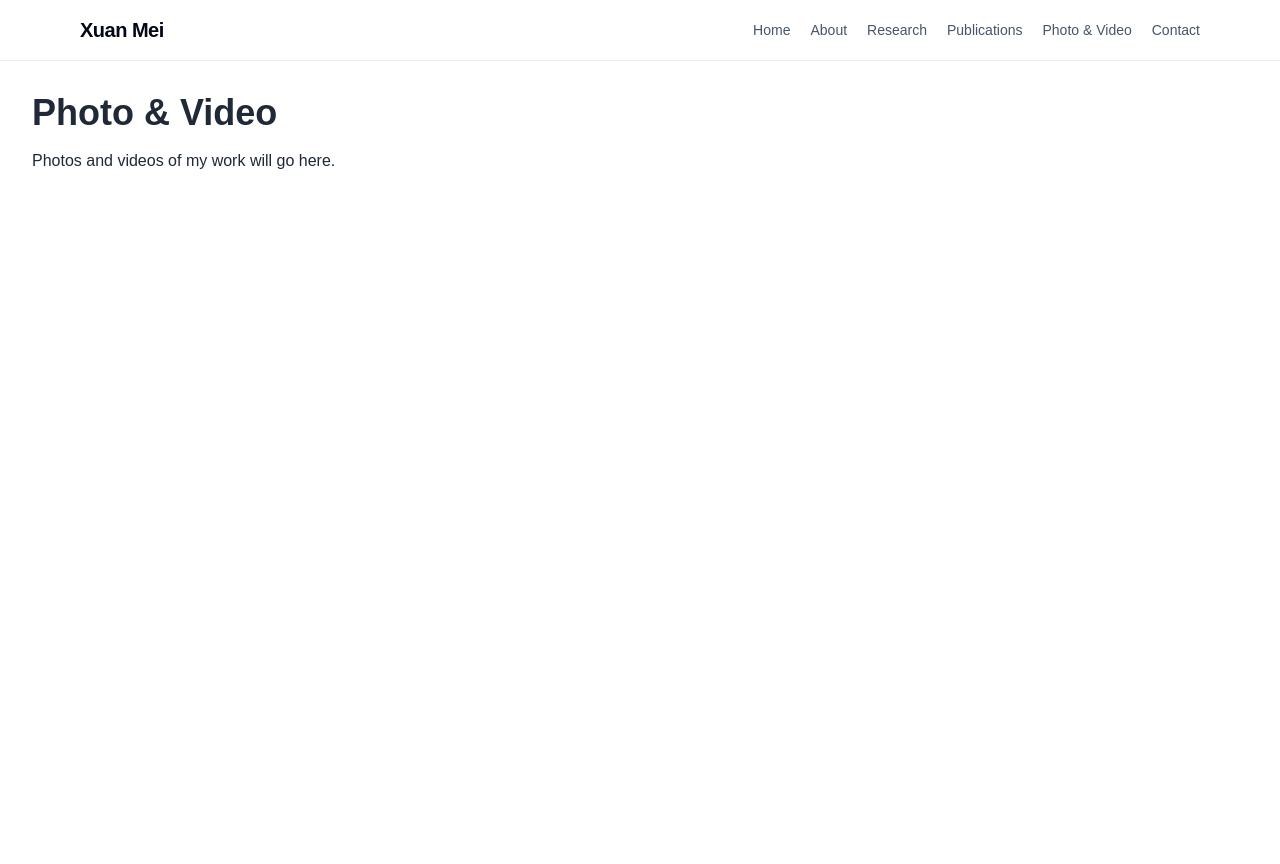
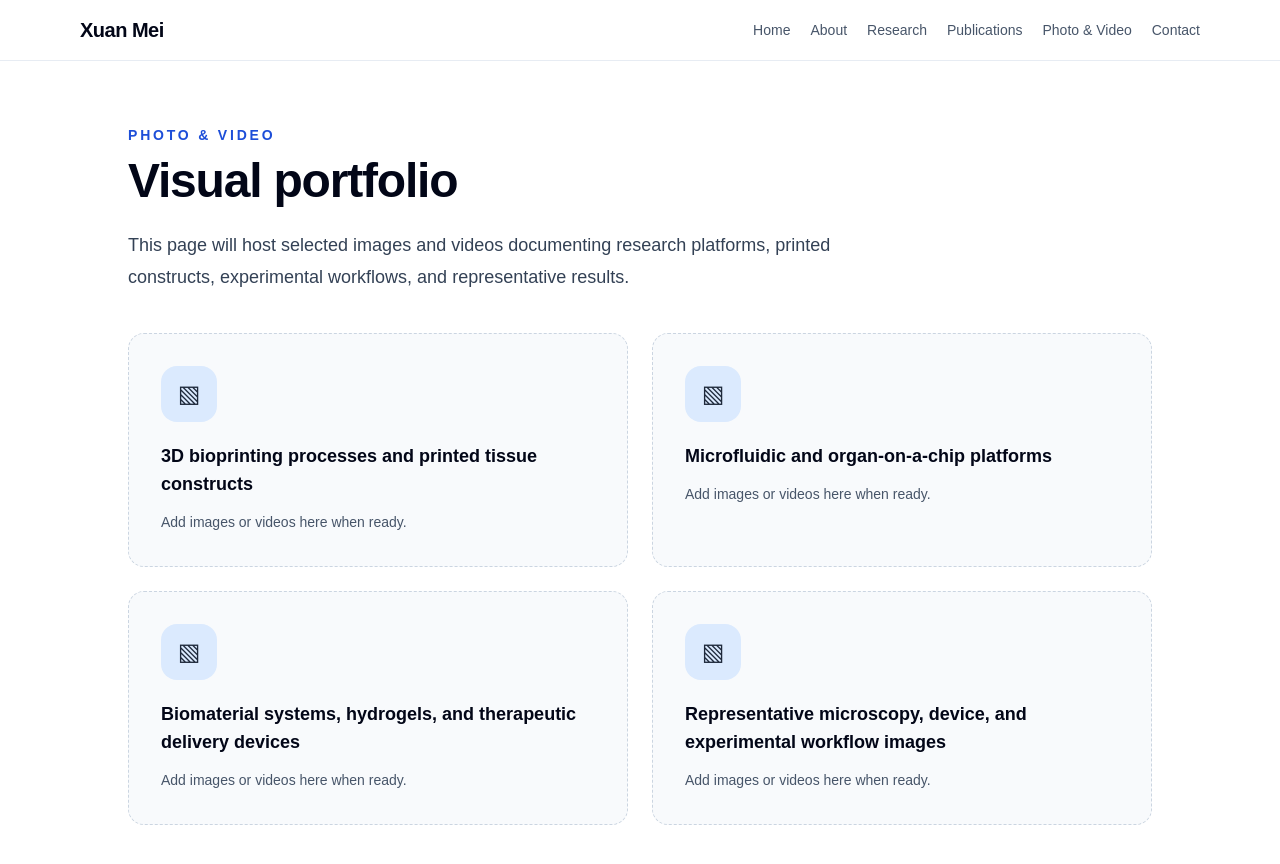
Before and after one commit to mxa911019/xuan-mei-website, a Next.js app: page /photo-video in a window 1280 px wide. Shown: the top 864 px of the page. Built offline with nearby package versions, Linux system fonts and the light colour scheme.

Commit message:
Replace photo video placeholder page

```diff
--- a/pages/photo-video.js
+++ b/pages/photo-video.js
@@ -1,10 +1,41 @@
-import React from 'react';
+const mediaItems = [
+  '3D bioprinting processes and printed tissue constructs',
+  'Microfluidic and organ-on-a-chip platforms',
+  'Biomaterial systems, hydrogels, and therapeutic delivery devices',
+  'Representative microscopy, device, and experimental workflow images',
+];
 
 export default function PhotoVideo() {
   return (
-    <div className="min-h-screen p-8 dark:bg-gray-900 text-gray-800 dark:text-white">
-      <h1 className="text-4xl font-bold mb-4">Photo & Video</h1>
-      <p>Photos and videos of my work will go here.</p>
-    </div>
+    <main className="min-h-screen bg-white px-4 py-16 text-slate-800 dark:bg-slate-950 dark:text-slate-100">
+      <section className="mx-auto max-w-5xl">
+        <p className="text-sm font-semibold uppercase tracking-[0.2em] text-blue-700 dark:text-blue-300">
+          Photo & Video
+        </p>
+        <h1 className="mt-3 text-4xl font-bold tracking-tight text-slate-950 dark:text-white md:text-5xl">
+          Visual portfolio
+        </h1>
+        <p className="mt-6 max-w-3xl text-lg leading-8 text-slate-700 dark:text-slate-300">
+          This page will host selected images and videos documenting research platforms, printed constructs, experimental workflows, and representative results.
+        </p>
+
+        <div className="mt-10 grid gap-6 md:grid-cols-2">
+          {mediaItems.map((item) => (
+            <div
+              key={item}
+              className="rounded-2xl border border-dashed border-slate-300 bg-slate-50 p-8 dark:border-slate-700 dark:bg-slate-900"
+            >
+              <div className="mb-5 flex h-14 w-14 items-center justify-center rounded-2xl bg-blue-100 text-2xl dark:bg-blue-950">
+                ▧
+              </div>
+              <h2 className="text-lg font-semibold text-slate-950 dark:text-white">{item}</h2>
+              <p className="mt-3 text-sm leading-6 text-slate-600 dark:text-slate-400">
+                Add images or videos here when ready.
+              </p>
+            </div>
+          ))}
+        </div>
+      </section>
+    </main>
   );
 }
```
